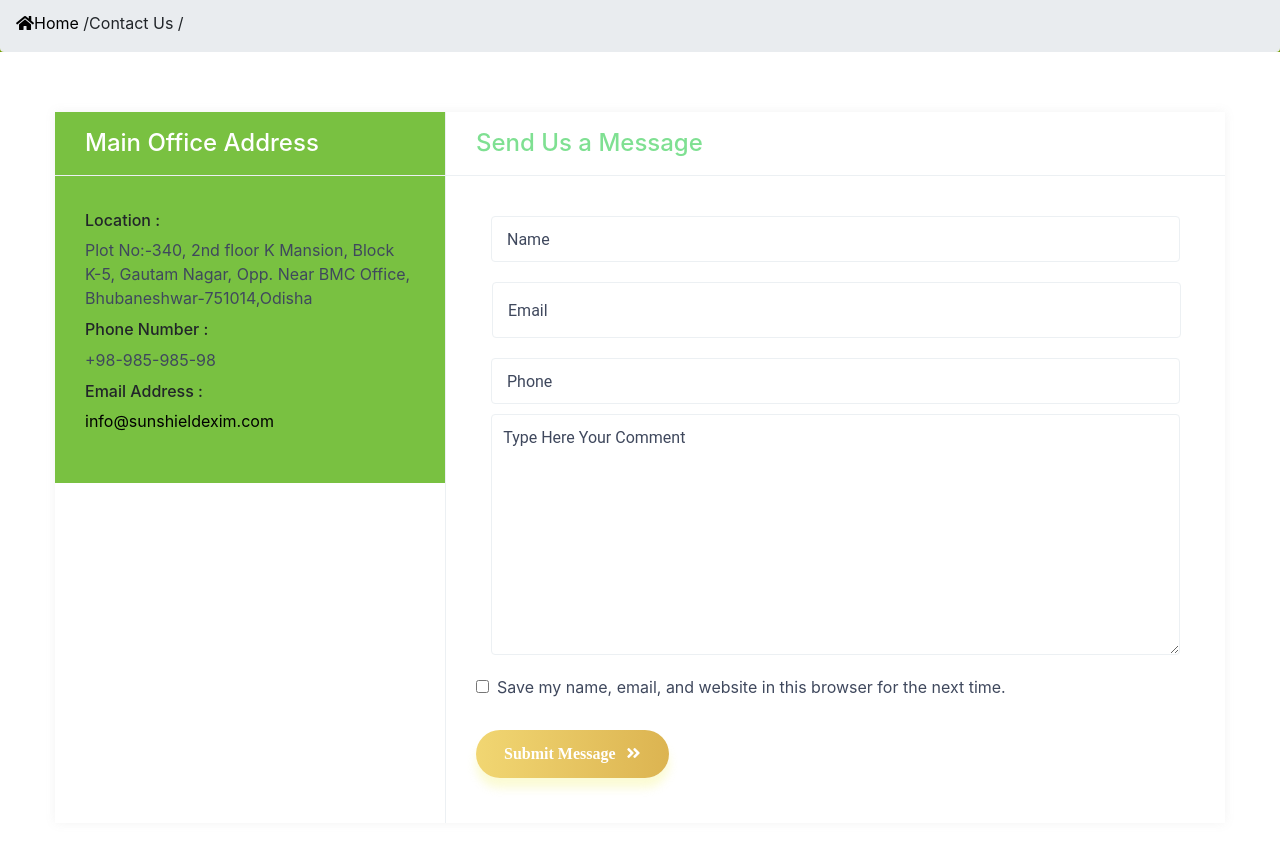
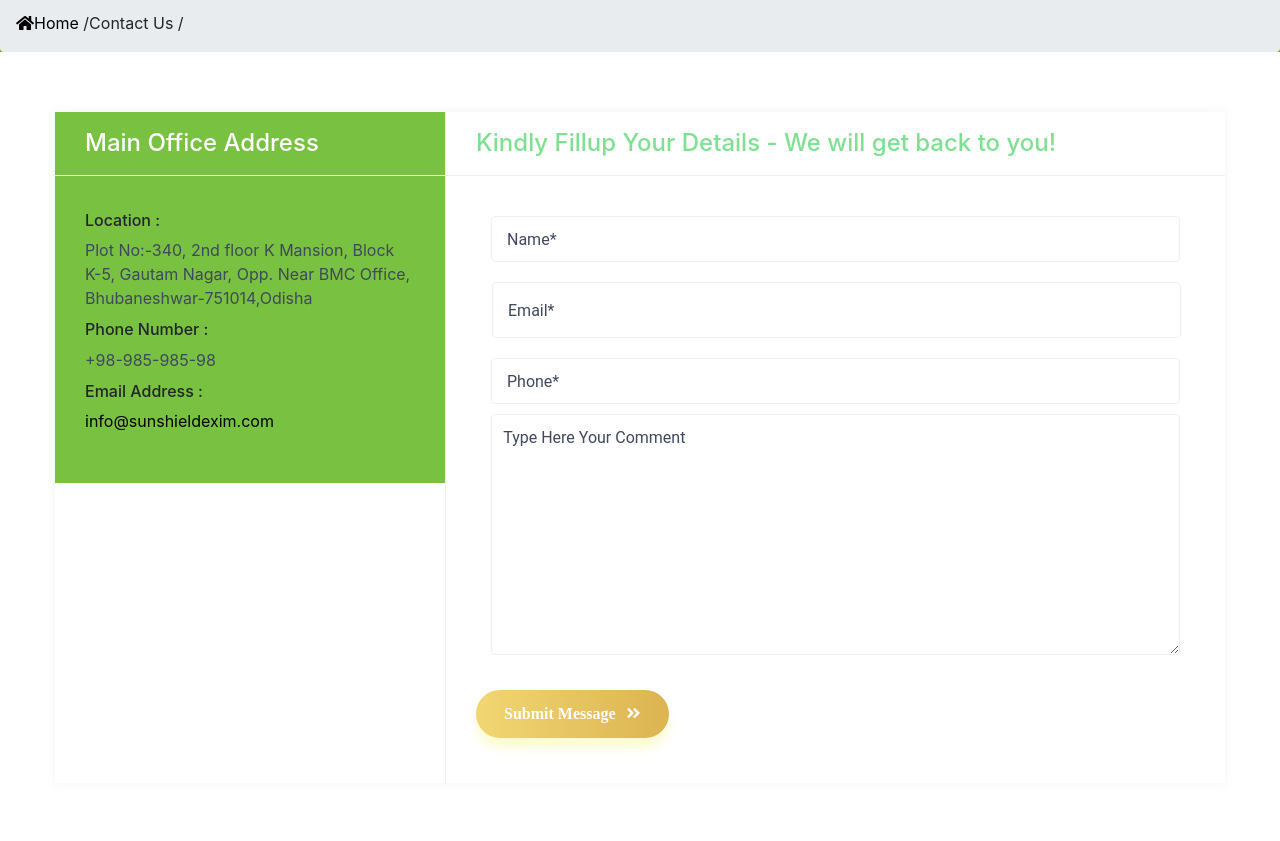
Before and after one commit to smruti12346/sunshield, a Next.js app: page /contact in a window 1280 px wide. Shown: the part 388-1229 px from the top of the page. Built offline with nearby package versions, Linux system fonts and the light colour scheme; grey boxes are pictures that could not be loaded.

Commit message:
11/8/2023 4th commit

```diff
--- a/pages/contact.js
+++ b/pages/contact.js
@@ -142,7 +142,7 @@ const Contact = () => {
             <div className="col-lg-8">
               <div className="contact-area">
                 <div className="contact-title">
-                  <h4>Send Us a Message</h4>
+                  <h4>Kindly Fillup Your Details - We will get back to you!</h4>
                 </div>
                 <div
                   id="respond"
@@ -155,7 +155,6 @@ const Contact = () => {
         email: '',
         phone: '',
         yourMessage: '',
-        wpCommentCookiesConsent: false,
         ID:"12"
       }}
       validationSchema={validationSchema}
@@ -169,15 +168,15 @@ const Contact = () => {
                       className="comment-form"
                     >
                     <div className="col-md-12">
-                    <Field type="text" name="name1" placeholder="Name" />
+                    <Field type="text" name="name1" placeholder="Name*" />
                     <ErrorMessage name="name1" component="div" className="error formErr" style={{color:'red'}} />
                     </div>
                     <div className="col-md-12">
-                    <Field type="email" name="email" placeholder="Email" />
+                    <Field type="email" name="email" placeholder="Email*" />
                     <ErrorMessage name="email" component="div" className="error" style={{color:'red'}}/>
                   </div>
                   <div className="col-md-12">
-                    <Field type="text" name="phone" placeholder="Phone" />
+                    <Field type="text" name="phone" placeholder="Phone*" />
                     <ErrorMessage name="phone" component="div" className="error" style={{color:'red'}} />
                   </div>
                   <div className="col-md-12">
@@ -190,12 +189,7 @@ const Contact = () => {
                     />
                     <ErrorMessage name="yourMessage" component="div" className="error" style={{color:'red'}}/>
                   </div>
-                  <p className="comment-form-cookies-consent">
-                    <Field type="checkbox" name="wpCommentCookiesConsent" />
-                    <label htmlFor="wpCommentCookiesConsent">
-                      Save my name, email, and website in this browser for the next time.
-                    </label>
-                  </p>
+
                   <button type="submit"  disabled={isLoading}>
                     <div className="custom-btn">
                     {isLoading ? (
```
Also changed, not shown: components/FormDialog.js (+10 -13 lines), styles/globals.css.
